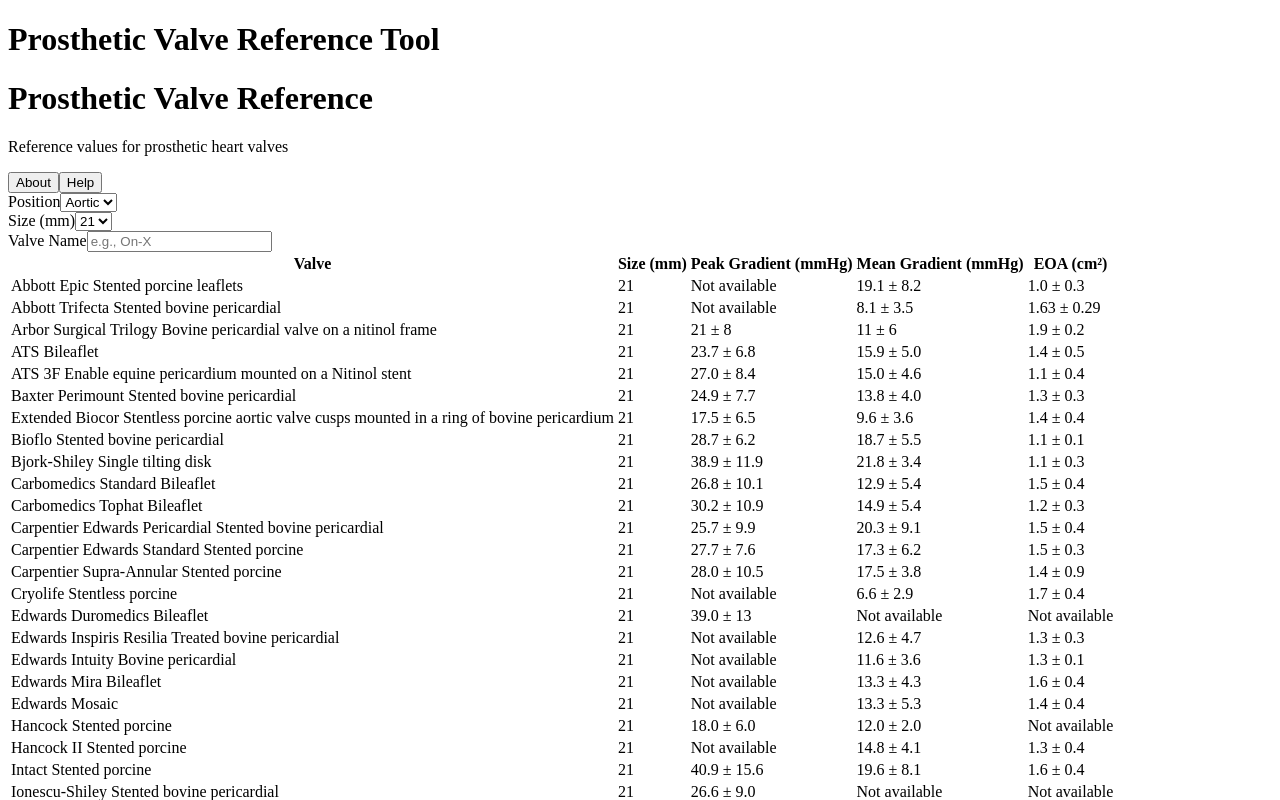
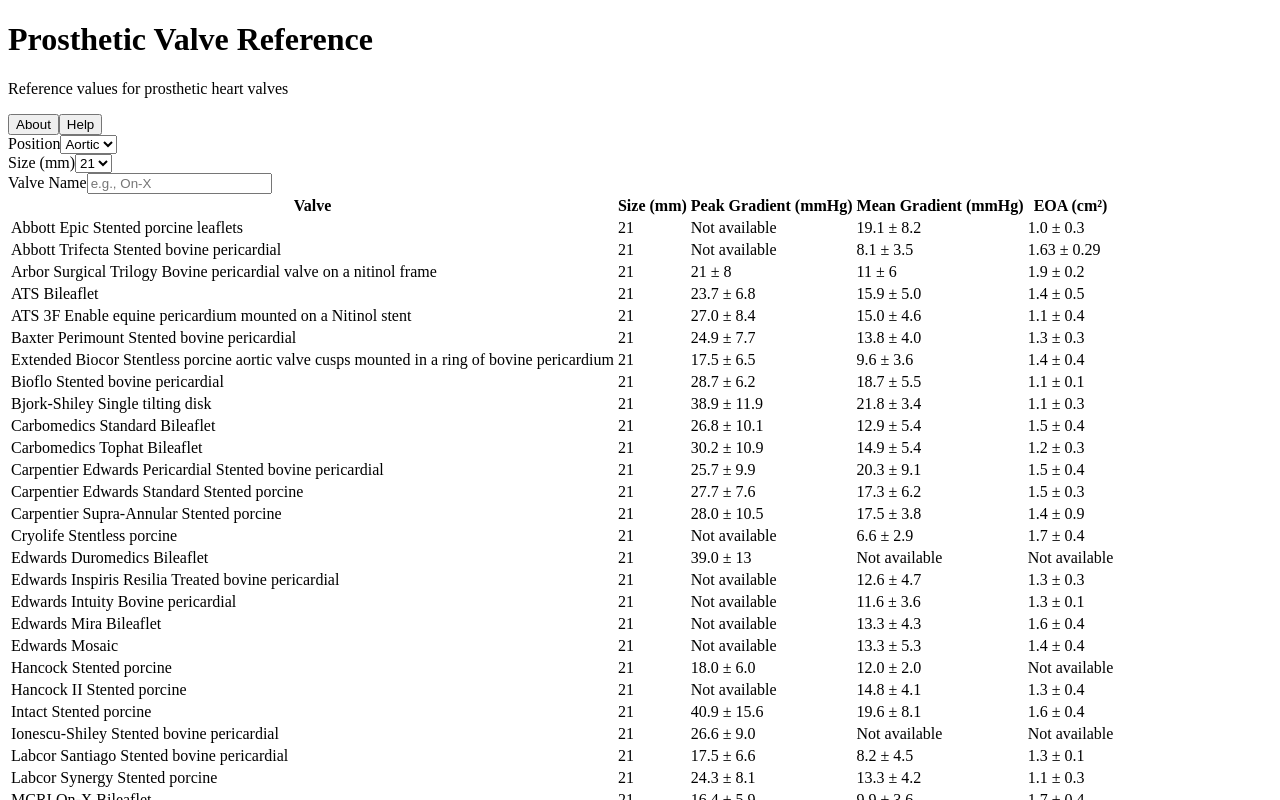
Before and after one commit to parameterz/avr-mvr, a Next.js app: page / in a window 1280 px wide. Shown: the top 800 px of the page. Built offline with nearby package versions, Linux system fonts and the light colour scheme.

Commit message:
Update page.js
this works, but the styling is minimal

```diff
--- a/app/page.js
+++ b/app/page.js
@@ -2,12 +2,5 @@
 import ValveReference from '@/components/ValveReference'
 
 export default function Home() {
-  return (
-    <main className="flex min-h-screen flex-col items-center p-8">
-      <h1 className="text-3xl font-bold mb-8">
-        Prosthetic Valve Reference Tool
-      </h1>
-      <ValveReference />
-    </main>
-  )
+  return <ValveReference />
 }
```
